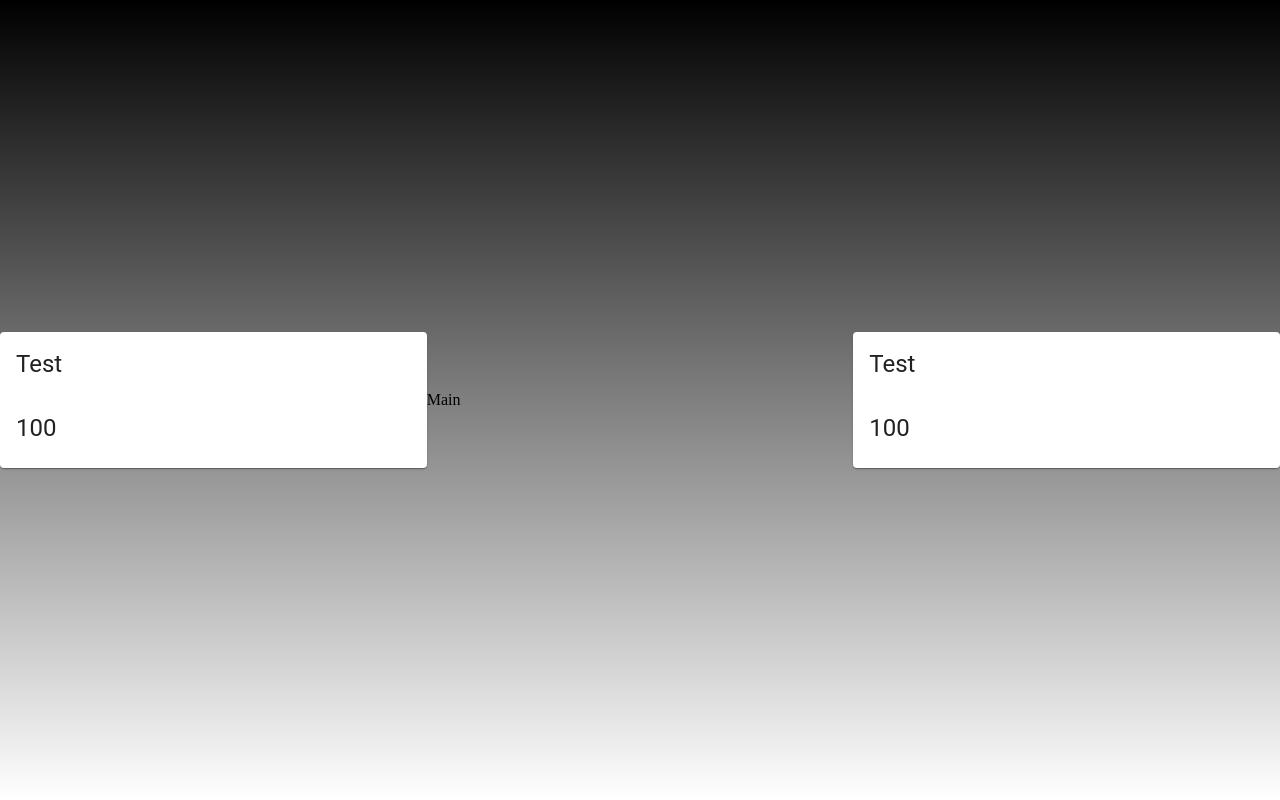
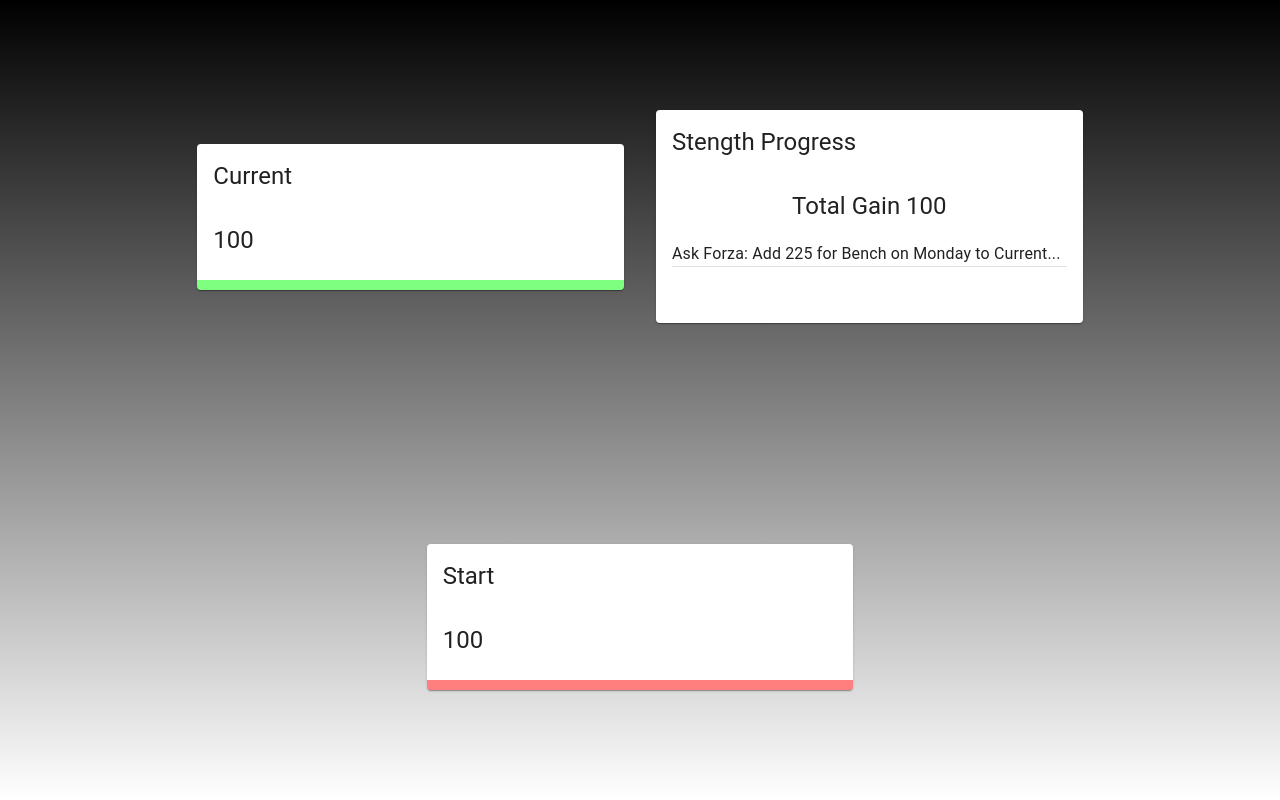
Before and after one commit to davdli/Forza, a React (Create React App) app: page / in a window 1280 px wide. Built offline with nearby package versions, Linux system fonts and the light colour scheme.

Commit message:
Adds Main Card

```diff
--- a/src/App.js
+++ b/src/App.js
@@ -1,19 +1,27 @@
 import React from 'react'
 import { Grid } from '@material-ui/core'
+import Main from './components/Main/Main'
 import Details from './components/Details/Details'
+import useStyles from './styles'
 
 const App = () => {
+  const classes = useStyles()
   return (
     <div>
-      <Grid container spacing={0} alignItems="center" justify="center" style={{ height: '100vh'}}>
+      <Grid
+        className={classes.grid}
+        container spacing={0}
+        alignItems="center"
+        justify="center"
+        style={{ height: '100vh'}}>
         <Grid item xs={12} sm={4}>
-          <Details />
+          <Details title="Current" />
         </Grid>
         <Grid item xs={12} sm={4}>
-          Main
+          <Main />
         </Grid>
         <Grid item xs={12} sm={4}>
-          <Details />
+          <Details title="Start" />
         </Grid>
       </Grid>
     </div>
--- a/src/components/Details/Details.jsx
+++ b/src/components/Details/Details.jsx
@@ -3,11 +3,11 @@ import { Card, CardHeader, CardContent, Typography } from '@material-ui/core'
 import { Doughnut } from 'react-chartjs-2'
 import useStyles from './styles'
 
-const Details = () => {
+const Details = ({title}) => {
   const classes = useStyles();
   return (
-    <Card className={classes.income}>
-      <CardHeader title="Test" />
+    <Card className={title === 'Current' ? classes.current : classes.start}>
+      <CardHeader title={title} />
       <CardContent>
         <Typography variant="h5">100</Typography>
         {/* <Doughnut data="Data" /> */}
--- a/src/components/Details/styles.js
+++ b/src/components/Details/styles.js
@@ -1,10 +1,10 @@
 import { makeStyles } from '@material-ui/core'
 
 export default makeStyles(() => ({
-  income: {
-    borderBottom: '10px solid rgba(0, 255, 0, 0.5',
+  current: {
+    borderBottom: '10px solid rgba(0, 255, 0, 0.5)',
   },
-  expense: {
-    borderBottom: '10px solid rgba(255, 0, 0, 0.5',
+  start: {
+    borderBottom: '10px solid rgba(255, 0, 0, 0.5)',
   }
 }))
--- /dev/null
+++ b/src/components/Main/Main.jsx
@@ -0,0 +1,30 @@
+import React from 'react'
+import { Card, CardHeader, CardContent, Typography, Grid, Divider} from '@material-ui/core'
+import useStyles from './styles'
+
+const Main = () => {
+  const classes = useStyles()
+  return (
+    <Card classname={classes.root}>
+      <CardHeader title="Stength Progress" />
+      <CardContent>
+        <Typography align="center" variant="h5">Total Gain 100</Typography>
+        <Typography variant="subtitle1" style={{lineHeight: '1.5em', marginTop: '20px'}} >
+          {/* InfoCard... */}
+          Ask Forza: Add 225 for Bench on Monday to Current...
+        </Typography>
+        <Divider />
+        {/* Form */}
+      </CardContent>
+      <CardContent className={classes.cardContent}>
+        <Grid container spacing={2}>
+          <Grid item xs={12}>
+            {/* List */}
+          </Grid>
+        </Grid>
+      </CardContent>
+    </Card>
+  )
+}
+
+export default Main
--- /dev/null
+++ b/src/components/Main/styles.js
@@ -0,0 +1,24 @@
+import { makeStyles } from '@material-ui/core/styles'
+
+export default makeStyles((theme) => ({
+  media: {
+    height: 0,
+    paddingTop: '56.25%', // 16:9
+  },
+  expand: {
+    transform: 'rotate(0deg)',
+    marginLeft: 'auto',
+    transition: theme.transitions.create('transform', {
+      duration: theme.transitions.duration.shortest,
+    }),
+  },
+  expandOpen: {
+    transform: 'rotate(180deg)',
+  },
+  cartContent: {
+    paddingTop: 0,
+  },
+  divider: {
+    margin: '20px 0',
+  },
+}))
--- /dev/null
+++ b/src/styles.js
@@ -0,0 +1,30 @@
+import { makeStyles } from '@material-ui/core/styles'
+
+export default makeStyles((theme) => ({
+  desktop: {
+    [theme.breakpoints.up('sm')]: {
+      display: 'none',
+    },
+  },
+  mobile: {
+    [theme.breakpoints.down('sm')]: {
+      display: 'none',
+    },
+  },
+  main: {
+    [theme.breakpoints.up('sm')]: {
+      paddingBottom: '5%',
+    },
+  },
+  last: {
+    [theme.breakpoints.down('sm')]: {
+      marginBottom: theme.spacing(3),
+      paddingBottom: '200px',
+    },
+  },
+  grid: {
+    '& > *': {
+      margin: theme.spacing(2),
+    },
+  },
+}))
```
